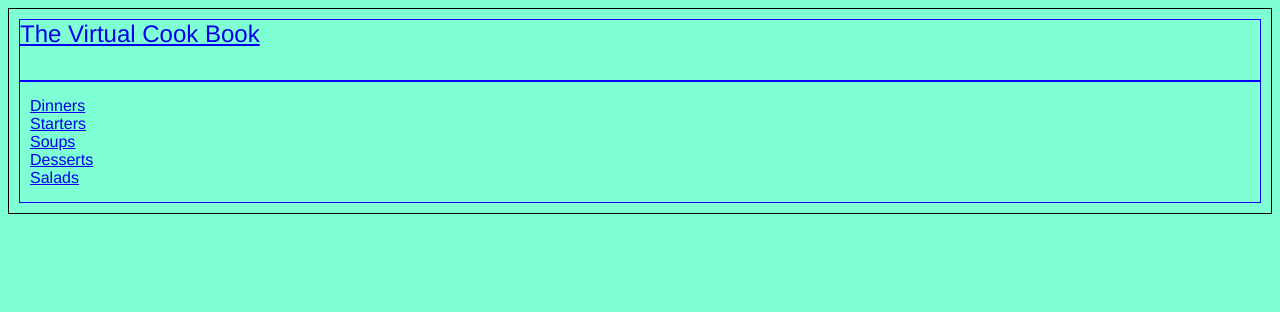
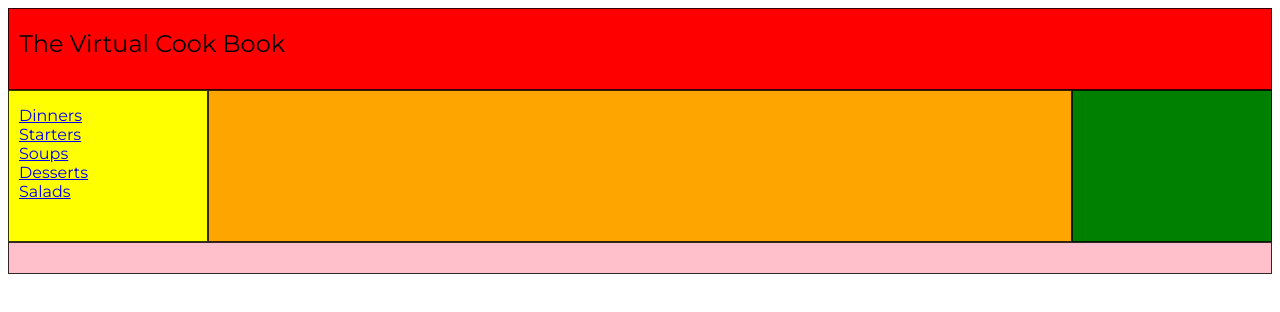
Before and after one commit to Kesse8401/CookBook, a website: page index.html in a window 1280 px wide. Drawn offline with Linux system fonts and the light colour scheme.

Commit message:
Adding grid

```diff
--- a/index.css
+++ b/index.css
@@ -1,23 +1,73 @@
 body {
-    background-color: aquamarine;
-    font-family: 'Franklin Gothic Medium', 'Arial Narrow', Arial, sans-serif;
+    font-family: 'Montserrat', sans-serif;
 }
 
+.main {
+    width: 100%;
+  }
+
+  #grid {
+    display: grid;
+    grid-template-columns: 200px 1fr 200px;
+
+  }
+
+  .box {
+    border: 1px solid rgba(0, 0, 0, 0.8);
+  }
+
+  .red {
+    background-color: red;
+    grid-column: 1 / 4;
+      grid-row: 1;
+  }
+
+  .yellow {
+    grid-column: 1;
+      grid-row: 2;
+    background-color: yellow;
+  }
+
+  .orange {
+    grid-column: 2;
+      grid-row: 2;
+    background-color: orange;
+  }
+
+  .green {
+    background-color: green;
+    grid-column: 3;
+      grid-row: 2;
+  }
+
+  .pink {
+    background-color: pink;
+    grid-column: 1 / 4;
+      grid-row: 3;
+    height: 30px;
+  }
+
+
+
 .wholeWeb {
-    border: 1px black solid;
     padding: 10px;
 }
 
 .header {
     height: 60px;
-    border: 1px blue solid;
     font-size: 24px;
+    padding-top: 20px;
+    padding-left: 10px;
+}
+
+.Headertitle {
+    align-self: center;
+    margin-top: 10px;
 }
 
 .nav {
-    height: 120px;
-    border: 1px blue solid;
-
+    height: 140px;
+    width: 150px
 }
 
 .navList {
@@ -27,7 +77,9 @@ body {
 
 .container {}
 
-.article {}
+.article {
+
+}
 
 .calculator {}
 
--- a/index.html
+++ b/index.html
@@ -4,16 +4,16 @@
 <meta charset="UTF-8">
 <meta name="viewport" content="width=device-width, initial-scale=1">
 <link type="text/css" rel="stylesheet" href="index.css">
+<link href="https://fonts.googleapis.com/css?family=Montserrat" rel="stylesheet">
 
 <body>
-
-    <div class="wholeWeb">
+        <div id="grid">
+          <div class="box red">
             <div class="header">
-            <header>
-                <a href="#home" class="">The Virtual Cook Book</a>
-            </header>
+                  <header>The Virtual Cook Book</header>
               </div>
-
+          </div>
+          <div class="box yellow">
             <div class="nav">
                   <nav>
                       <div class="navList">
@@ -22,12 +22,12 @@
                           <a href="Soups.html" target="_blank" class="navList">Soups</a><br>
                           <a href="Desserts.html" target="_blank" class="navList">Desserts</a><br>
                           <a href="Salads.html" target="_blank" class="navList">Salads</a><br>
+
                       </div>
 
                   </nav>
-        </div>
-
-        <div class="container">
+              </div></div>
+          <div class="box orange">
 
            <div class="article">
                       <article>
@@ -35,11 +35,15 @@
                       </article>
                   </div>
 
+          </div>
+          <div class="box green">
             <aside class="photo"></aside>
           </div>
+          <div class="box pink"></div>
+
+        </div>
+      </body>
 
       </div>
 
-</body>
-
 </html>
```
Lines whose indentation alone changed are shown as unchanged.
